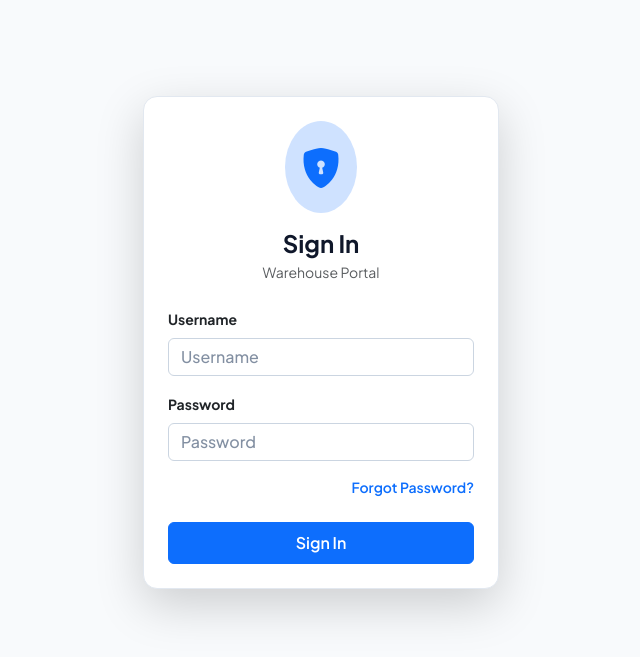
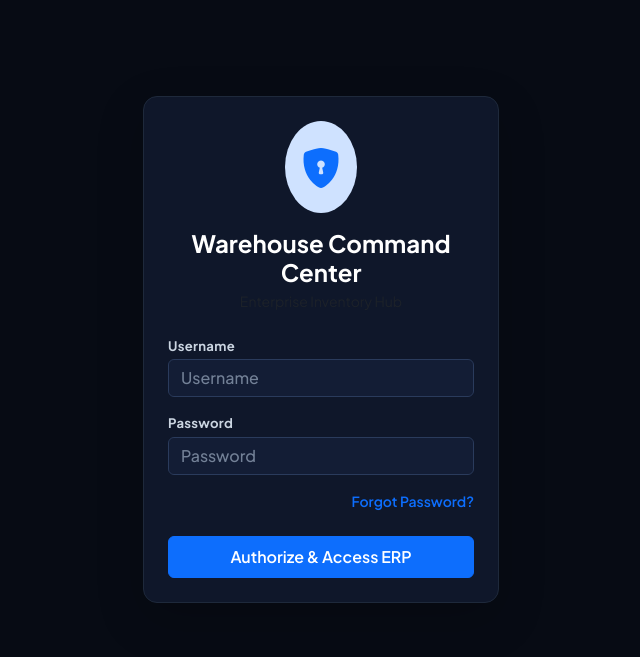
Before and after one commit to Avanijain415/Stock-App, a Flask app: page / in a window 1280 px wide. Shown: the top 657 px of the page, without its empty margins (319-959 px from the left). Run offline with Flask 3, Linux system fonts and the light colour scheme; some libraries are stand-ins or nearby versions.

Commit message:
Update index.html

```diff
--- a/templates/index.html
+++ b/templates/index.html
@@ -1,30 +1,33 @@
 <!DOCTYPE html>
-<html lang="en" data-theme="light">
+<html lang="en" data-theme="dark">
 <head>
     <meta charset="UTF-8">
     <meta name="viewport" content="width=device-width, initial-scale=1.0">
-    <title>Enterprise Warehouse & Supply Chain ERP</title>
+    <title>Enterprise Warehouse Command Hub</title>
     <!-- Bootstrap 5, Icons & Google Fonts -->
     <link href="https://cdn.jsdelivr.net/npm/bootstrap@5.3.0/dist/css/bootstrap.min.css" rel="stylesheet">
     <link rel="stylesheet" href="https://cdn.jsdelivr.net/npm/bootstrap-icons@1.11.1/font/bootstrap-icons.css">
     <link href="https://fonts.googleapis.com/css2?family=Plus+Jakarta+Sans:wght@400;500;600;700;800&display=swap" rel="stylesheet">
     <script src="https://cdn.jsdelivr.net/npm/chart.js"></script>
     <style>
+        /* ---------------- THEME VARIABLES ---------------- */
         :root {
             --bg-body: #f8fafc;
             --card-bg: #ffffff;
             --text-main: #0f172a;
             --text-heading: #0f172a;
+            --text-label: #334155;
             --text-muted: #64748b;
             --nav-bg: #0f172a;
             --border-color: #e2e8f0;
             --input-bg: #ffffff;
             --input-border: #cbd5e1;
+            --input-text: #0f172a;
+            --icon-color: #2563eb;
+            --dropdown-bg: #ffffff;
+            --dropdown-text: #0f172a;
             --primary: #2563eb;
             --primary-rgb: 37, 99, 235;
-            --success: #10b981;
-            --danger: #ef4444;
-            --warning: #f59e0b;
             --badge-bg: #f1f5f9;
             --table-hover: #f8fafc;
             --table-row-text: #0f172a;
@@ -36,11 +39,16 @@
             --card-bg: #0f172a;
             --text-main: #f8fafc;
             --text-heading: #ffffff;
+            --text-label: #cbd5e1;
             --text-muted: #94a3b8;
             --nav-bg: #090d16;
             --border-color: #1e293b;
             --input-bg: #131d35;
             --input-border: #2a3b5c;
+            --input-text: #f8fafc;
+            --icon-color: #60a5fa;
+            --dropdown-bg: #0f172a;
+            --dropdown-text: #f8fafc;
             --primary: #3b82f6;
             --primary-rgb: 59, 130, 246;
             --badge-bg: #1e293b;
@@ -68,29 +76,62 @@
             box-shadow: 0 4px 12px rgba(0,0,0,0.08);
         }
 
-        h1, h2, h3, h4, h5, h6, .card-title, .modal-title, .theme-heading { color: var(--text-heading) !important; }
-        .text-card-label { color: var(--text-muted) !important; font-weight: 700; font-size: 0.8rem; letter-spacing: 0.6px; text-transform: uppercase; }
+        /* High Contrast Labels across all tabs */
+        .theme-label {
+            color: var(--text-label) !important;
+            font-weight: 700 !important;
+            font-size: 0.82rem !important;
+            letter-spacing: 0.3px;
+            display: block;
+            margin-bottom: 4px;
+        }
+
+        h1, h2, h3, h4, h5, h6, .card-title, .modal-title, .theme-heading {
+            color: var(--text-heading) !important;
+        }
+
+        .text-card-label {
+            color: var(--text-muted) !important;
+            font-weight: 700;
+            font-size: 0.8rem;
+            letter-spacing: 0.6px;
+            text-transform: uppercase;
+        }
         [data-theme="dark"] .text-card-label { color: #cbd5e1 !important; }
-        .text-card-sub { color: var(--text-muted) !important; font-size: 0.82rem; }
 
+        /* Form Inputs & Search Groups with Highlighted Icons */
         .form-control, .form-select, .input-group-text {
             background-color: var(--input-bg) !important;
-            color: var(--text-main) !important;
+            color: var(--input-text) !important;
             border: 1px solid var(--input-border) !important;
             font-weight: 500;
         }
-        .form-control::placeholder { color: var(--text-muted) !important; opacity: 0.8; }
+
+        .input-group-text i {
+            color: var(--icon-color) !important;
+            font-size: 1rem;
+            font-weight: 700;
+        }
+
+        .form-control::placeholder {
+            color: var(--text-muted) !important;
+            opacity: 0.75;
+        }
+
         .form-control:focus, .form-select:focus {
             background-color: var(--input-bg) !important;
-            color: var(--text-main) !important;
+            color: var(--input-text) !important;
             border-color: var(--primary) !important;
             box-shadow: 0 0 0 0.25rem rgba(var(--primary-rgb), 0.25) !important;
         }
-        .form-select option {
-            background-color: var(--card-bg) !important;
-            color: var(--text-main) !important;
+
+        /* Scoped Dropdown Colors */
+        select option {
+            background-color: var(--dropdown-bg) !important;
+            color: var(--dropdown-text) !important;
         }
 
+        /* Nav Pills Navigation */
         .nav-pills .nav-link {
             color: var(--text-muted) !important;
             font-weight: 600;
@@ -102,6 +143,7 @@
         .nav-pills .nav-link:hover { color: var(--text-main) !important; background-color: var(--badge-bg); }
         .nav-pills .nav-link.active { background-color: var(--primary) !important; color: #ffffff !important; font-weight: 700; }
 
+        /* Tables & Typography */
         .table {
             color: var(--table-row-text) !important;
             --bs-table-bg: transparent !important;
@@ -124,6 +166,7 @@
         .table strong { color: var(--text-heading) !important; font-weight: 600; }
         .table small { color: var(--table-sub-text) !important; }
 
+        /* Badges & Chips */
         .badge-subtle-primary { background-color: rgba(59, 130, 246, 0.18) !important; color: #60a5fa !important; border: 1px solid rgba(59, 130, 246, 0.3); }
         .badge-subtle-success { background-color: rgba(16, 185, 129, 0.18) !important; color: #34d399 !important; border: 1px solid rgba(16, 185, 129, 0.3); }
         .badge-subtle-danger { background-color: rgba(239, 68, 68, 0.18) !important; color: #f87171 !important; border: 1px solid rgba(239, 68, 68, 0.3); }
@@ -159,7 +202,7 @@
 <div class="toast-container">
     <div id="actionToast" class="toast align-items-center text-white bg-dark border-0 shadow-lg" role="alert">
         <div class="d-flex">
-            <div class="toast-body fw-semibold" id="toastMessage">Operation successful</div>
+            <div class="toast-body fw-semibold" id="toastMessage">Operation completed successfully</div>
             <button id="toastUndoBtn" class="btn btn-sm btn-warning me-2 my-auto px-2 py-0 fw-bold d-none" onclick="triggerUndo()">UNDO</button>
             <button type="button" class="btn-close btn-close-white me-2 m-auto" data-bs-dismiss="toast"></button>
         </div>
@@ -176,16 +219,16 @@
                         <i class="bi bi-shield-lock-fill fs-1"></i>
                     </span>
                 </div>
-                <h4 class="fw-bold mb-1">Sign In</h4>
-                <p class="text-muted small mb-4">Warehouse Portal</p>
+                <h4 class="fw-bold mb-1">Warehouse Command Center</h4>
+                <p class="text-muted small mb-4">Enterprise Inventory Hub</p>
 
                 <div class="mb-3 text-start">
-                    <label class="form-label small fw-bold">Username</label>
+                    <label class="form-label small fw-bold theme-label">Username</label>
                     <input type="text" id="username" class="form-control" placeholder="Username">
                 </div>
 
                 <div class="mb-3 text-start">
-                    <label class="form-label small fw-bold">Password</label>
+                    <label class="form-label small fw-bold theme-label">Password</label>
                     <input type="password" id="password" class="form-control" placeholder="Password">
                 </div>
 
@@ -193,7 +236,7 @@
                     <a href="javascript:void(0)" class="text-primary text-decoration-none small fw-semibold" onclick="openForgotModal()">Forgot Password?</a>
                 </div>
 
-                <button class="btn btn-primary w-100 py-2 fw-semibold" onclick="handleLogin()">Sign In</button>
+                <button class="btn btn-primary w-100 py-2 fw-semibold" onclick="handleLogin()">Authorize & Access ERP</button>
             </div>
         </div>
     </div>
@@ -331,13 +374,13 @@
                     <div class="row g-2 align-items-center mb-3">
                         <div class="col-md-5">
                             <div class="input-group">
-                                <span class="input-group-text"><i class="bi bi-search text-muted"></i></span>
+                                <span class="input-group-text"><i class="bi bi-search"></i></span>
                                 <input type="text" id="invSearch" class="form-control border-start-0 border-end-0" placeholder="Search SKU, Description, HSN (Press '/' to search)..." oninput="filterInventory()">
                                 <button class="btn btn-outline-secondary border-start-0" onclick="clearSearch()"><i class="bi bi-x-circle"></i></button>
                             </div>
                         </div>
                         <div class="col-md-3">
-                            <input list="brandOptions" id="invBrandFilter" class="form-control" placeholder="Filter by Brand (Type or select)" oninput="filterInventory()">
+                            <input list="brandOptions" id="invBrandFilter" class="form-control" placeholder="Filter Brand (Type / Select)" oninput="filterInventory()">
                             <datalist id="brandOptions"></datalist>
                         </div>
                         <div class="col-md-4 text-end d-flex justify-content-end gap-2">
@@ -402,9 +445,9 @@
                 <div class="card p-3 mb-3 no-print">
                     <div class="row g-2 align-items-center justify-content-between">
                         <div class="col-md-7">
-                            <label class="form-label small fw-bold text-muted mb-1">Search & Filter Timeline By Specific Product</label>
+                            <label class="theme-label">Search & Filter Timeline By Specific Product</label>
                             <div class="input-group">
-                                <span class="input-group-text"><i class="bi bi-search text-muted"></i></span>
+                                <span class="input-group-text"><i class="bi bi-search"></i></span>
                                 <input list="ledgerProductOptions" id="ledgerSearchInput" class="form-control fw-semibold" placeholder="Type product name or ID to filter ledger..." oninput="handleLedgerSearchInput(this.value)">
                                 <button class="btn btn-outline-secondary" onclick="clearLedgerSearch()"><i class="bi bi-x-lg"></i> Reset</button>
                             </div>
@@ -481,26 +524,26 @@
                 <div class="card p-3 mb-3 no-print">
                     <div class="row g-3 align-items-center">
                         <div class="col-md-3">
-                            <label class="form-label small fw-bold text-muted mb-1">Select Country / Marketplace</label>
+                            <label class="theme-label">Select Country / Marketplace</label>
                             <select id="marketplaceSelect" class="form-select fw-bold text-primary" onchange="loadMarketplaceData()">
-                                <option value="GTUS">🇺🇸 USA (GTUS)</option>
-                                <option value="CANADA">🇨🇦 Canada</option>
-                                <option value="GTAU">🇦🇺 Australia (GTAU)</option>
-                                <option value="UAE">🇦🇪 UAE (Dubai)</option>
-                                <option value="INDIA">🇮🇳 India (Domestic)</option>
-                                <option value="VAIS NEW">🇺🇸 USA (VAIS)</option>
-                                <option value="RTAU">🇦🇺 Australia (RTAU)</option>
+                                <option value="GTUS">[USA] GTUS (USD)</option>
+                                <option value="CANADA">[Canada] CAD (CA$)</option>
+                                <option value="GTAU">[Australia] GTAU (A$)</option>
+                                <option value="UAE">[UAE] Dubai (AED)</option>
+                                <option value="INDIA">[India] Domestic (INR ₹)</option>
+                                <option value="VAIS NEW">[USA] VAIS (USD)</option>
+                                <option value="RTAU">[Australia] RTAU (A$)</option>
                             </select>
                         </div>
                         <div class="col-md-4">
-                            <label class="form-label small fw-bold text-muted mb-1">Search SKU / ASIN</label>
+                            <label class="theme-label">Search SKU / ASIN</label>
                             <div class="input-group">
-                                <span class="input-group-text"><i class="bi bi-search text-muted"></i></span>
+                                <span class="input-group-text"><i class="bi bi-search"></i></span>
                                 <input type="text" id="marketSearchInput" class="form-control" placeholder="Search SKU or ASIN..." oninput="filterMarketplaceItems()">
                             </div>
                         </div>
                         <div class="col-md-2">
-                            <label class="form-label small fw-bold text-muted mb-1">Margin Filter</label>
+                            <label class="theme-label">Margin Filter</label>
                             <select id="marginFilterSelect" class="form-select" onchange="filterMarketplaceItems()">
                                 <option value="ALL">All Products</option>
                                 <option value="LOSS">Negative Margin (Loss) ⚠️</option>
@@ -554,14 +597,14 @@
                     <h4 class="fw-bold mb-0 text-primary" id="stockModalCurrent">0</h4>
                 </div>
 
-                <label class="form-label small fw-bold">Select Operation</label>
+                <label class="form-label small fw-bold theme-label">Select Operation</label>
                 <div class="d-flex gap-2 mb-3">
                     <button type="button" class="btn btn-outline-success flex-fill fw-bold active" id="btnActionReceive" onclick="setActionType('RECEIVE')"><i class="bi bi-box-arrow-in-down"></i> RECEIVE (+)</button>
                     <button type="button" class="btn btn-outline-danger flex-fill fw-bold" id="btnActionIssue" onclick="setActionType('ISSUE')"><i class="bi bi-box-arrow-up"></i> ISSUE (-)</button>
                     <button type="button" class="btn btn-outline-warning flex-fill fw-bold" id="btnActionDamage" onclick="setActionType('DAMAGE')"><i class="bi bi-exclamation-octagon"></i> DAMAGE</button>
                 </div>
 
-                <label class="form-label small fw-bold">Quantity</label>
+                <label class="form-label small fw-bold theme-label">Quantity</label>
                 <div class="input-group mb-2">
                     <input type="number" id="modalQtyInput" class="form-control form-control-lg text-center fw-bold" value="1" min="1">
                 </div>
@@ -575,7 +618,7 @@
                 </div>
 
                 <div class="mb-3">
-                    <label class="form-label small fw-bold">Remarks (Optional)</label>
+                    <label class="form-label small fw-bold theme-label">Remarks (Optional)</label>
                     <input type="text" id="modalRemarksInput" class="form-control" placeholder="Invoice reference / note">
                 </div>
 
@@ -595,36 +638,36 @@
             </div>
             <div class="modal-body">
                 <div class="mb-2">
-                    <label class="form-label small fw-bold">Description *</label>
+                    <label class="form-label small fw-bold theme-label">Description *</label>
                     <input type="text" id="newDesc" class="form-control" placeholder="Product Title">
                 </div>
                 <div class="row g-2 mb-2">
                     <div class="col-6">
-                        <label class="form-label small fw-bold">Brand</label>
+                        <label class="form-label small fw-bold theme-label">Brand</label>
                         <input type="text" id="newBrand" class="form-control" placeholder="Brand Name">
                     </div>
                     <div class="col-6">
-                        <label class="form-label small fw-bold">Country</label>
+                        <label class="form-label small fw-bold theme-label">Country</label>
                         <input type="text" id="newCountry" class="form-control" value="INDIA">
                     </div>
                 </div>
                 <div class="row g-2 mb-2">
                     <div class="col-6">
-                        <label class="form-label small fw-bold">HSN Code</label>
+                        <label class="form-label small fw-bold theme-label">HSN Code</label>
                         <input type="text" id="newHsn" class="form-control" placeholder="HSN Code">
                     </div>
                     <div class="col-6">
-                        <label class="form-label small fw-bold">Initial Stock</label>
+                        <label class="form-label small fw-bold theme-label">Initial Stock</label>
                         <input type="number" id="newOpening" class="form-control" value="0">
                     </div>
                 </div>
                 <div class="row g-2 mb-3">
                     <div class="col-6">
-                        <label class="form-label small fw-bold">Purchase Price (₹)</label>
+                        <label class="form-label small fw-bold theme-label">Purchase Price (₹)</label>
                         <input type="number" step="0.01" id="newPrice" class="form-control" placeholder="0.00">
                     </div>
                     <div class="col-6">
-                        <label class="form-label small fw-bold">MRP (₹)</label>
+                        <label class="form-label small fw-bold theme-label">MRP (₹)</label>
                         <input type="number" step="0.01" id="newMrp" class="form-control" placeholder="0.00">
                     </div>
                 </div>
@@ -645,36 +688,36 @@
             <div class="modal-body">
                 <input type="hidden" id="editProdId">
                 <div class="mb-2">
-                    <label class="form-label small fw-bold">Description *</label>
+                    <label class="form-label small fw-bold theme-label">Description *</label>
                     <input type="text" id="editDesc" class="form-control">
                 </div>
                 <div class="row g-2 mb-2">
                     <div class="col-6">
-                        <label class="form-label small fw-bold">Brand</label>
+                        <label class="form-label small fw-bold theme-label">Brand</label>
                         <input type="text" id="editBrand" class="form-control">
                     </div>
                     <div class="col-6">
-                        <label class="form-label small fw-bold">Country</label>
+                        <label class="form-label small fw-bold theme-label">Country</label>
                         <input type="text" id="editCountry" class="form-control">
                     </div>
                 </div>
                 <div class="row g-2 mb-2">
                     <div class="col-6">
-                        <label class="form-label small fw-bold">HSN Code</label>
+                        <label class="form-label small fw-bold theme-label">HSN Code</label>
                         <input type="text" id="editHsn" class="form-control">
                     </div>
                     <div class="col-6">
-                        <label class="form-label small fw-bold">Expiry Date</label>
+                        <label class="form-label small fw-bold theme-label">Expiry Date</label>
                         <input type="text" id="editExpiry" class="form-control">
                     </div>
                 </div>
                 <div class="row g-2 mb-3">
                     <div class="col-6">
-                        <label class="form-label small fw-bold">Price (₹)</label>
+                        <label class="form-label small fw-bold theme-label">Price (₹)</label>
                         <input type="number" step="0.01" id="editPrice" class="form-control">
                     </div>
                     <div class="col-6">
-                        <label class="form-label small fw-bold">MRP (₹)</label>
+                        <label class="form-label small fw-bold theme-label">MRP (₹)</label>
                         <input type="number" step="0.01" id="editMrp" class="form-control">
                     </div>
                 </div>
@@ -707,15 +750,15 @@
             </div>
             <div class="modal-body">
                 <div class="mb-3 text-start">
-                    <label class="form-label small fw-bold">Username</label>
+                    <label class="form-label small fw-bold theme-label">Username</label>
                     <input type="text" id="resetUsername" class="form-control" placeholder="Username">
                 </div>
                 <div class="mb-3 text-start">
-                    <label class="form-label small fw-bold">Master PIN</label>
+                    <label class="form-label small fw-bold theme-label">Master PIN</label>
                     <input type="password" id="resetPin" class="form-control" placeholder="PIN">
                 </div>
                 <div class="mb-4 text-start">
-                    <label class="form-label small fw-bold">New Password</label>
+                    <label class="form-label small fw-bold theme-label">New Password</label>
                     <input type="password" id="resetNewPassword" class="form-control" placeholder="New Password">
                 </div>
                 <button class="btn btn-primary w-100 py-2 fw-semibold" onclick="handlePasswordReset()">Reset</button>
@@ -740,7 +783,7 @@ let mpChartInstance = null;
 let stockModalObj, detailModalObj, forgotModalObj, addProdModalObj, editProdModalObj, toastObj;
 
 (function initTheme() {
-    const saved = localStorage.getItem('erp-theme') || 'light';
+    const saved = localStorage.getItem('erp-theme') || 'dark';
     document.documentElement.setAttribute('data-theme', saved);
     updateThemeIcon(saved);
 })();
```
